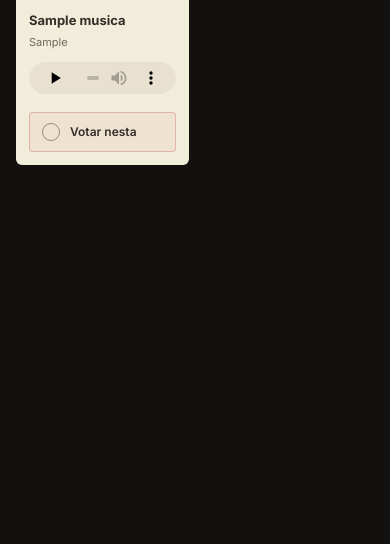
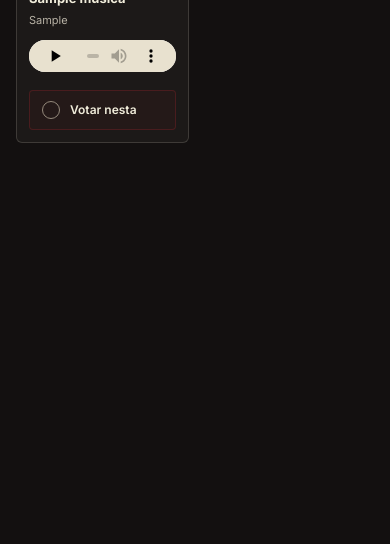
Before and after one commit to arthurjww/Bistro-2026, a Flask app: page / in a window 390 px wide. Shown: the part 958-1502 px from the top of the page. Before the commit the page ends 1123 px from the top, so only its background shows below. Run offline with Flask 3, Linux system fonts and the light colour scheme; tables that the repository leaves empty hold one stand-in row (values such as "Sample post"); some web fonts are replaced.

Commit message:
refeito dnovo

```diff
--- a/musicas/frontend/templates/musicas/index.html
+++ b/musicas/frontend/templates/musicas/index.html
@@ -107,14 +81,12 @@
         text-transform: uppercase;
         letter-spacing: 1px;
     }
-
     .estilo-layout {
         display: grid;
         grid-template-columns: minmax(280px, 1fr) minmax(320px, 1.15fr);
         gap: 22px;
-        align-items: stretch;
+        align-items: start;
     }
-
     .panel-label {
         font-size: 11px;
         font-weight: 700;
@@ -245,57 +174,44 @@
         border-color: rgba(184, 38, 45, 0.3);
         pointer-events: none;
     }
-
     .musica-lista-item .voto-label input[type="radio"] { width: 15px; height: 15px; }
-    .musica-lista-item .voto-texto { font-size: 11px; color: var(--card); }
-
-    .lista-sem-musicas {
-        padding: 18px 20px;
-        color: #b8b2a5;
-        font-size: 12px;
-    }
-
+    .musica-lista-item .voto-texto { font-size: 11px; color: #F1EDDB; }
+    .lista-sem-musicas { padding: 18px 20px; color: #b8b2a5; font-size: 12px; }
     .musicas-grid {
         display: grid;
         grid-template-columns: repeat(2, minmax(0, 1fr));
+        grid-template-rows: 1fr 1fr;
         gap: 14px;
+        height: 580px;
+        min-height: 580px;
     }
-
     .musica-card {
-        background: var(--card);
-        border: 1px solid transparent;
+        background: rgba(241, 237, 219, 0.04);
+        border: 1px solid rgba(241, 237, 219, 0.16);
         border-radius: 6px;
         overflow: hidden;
         transition: transform 0.2s ease, box-shadow 0.2s ease;
         position: relative;
         min-width: 0;
+        min-height: 0;
+        height: 100%;
+        display: flex;
+        flex-direction: column;
     }
-
-    .musica-card:hover {
-        transform: translateY(-3px);
-        box-shadow: 0 10px 25px rgba(0, 0, 0, 0.25);
-    }
-
+    .musica-card:hover { transform: translateY(-3px); box-shadow: 0 10px 25px rgba(0, 0, 0, 0.25); }
     .musica-card.selecionada {
         border: 2px solid var(--accent);
         box-shadow: 0 0 0 2px rgba(184, 38, 45, 0.2);
     }
-
     .capa-wrapper {
         position: relative;
         width: 100%;
-        aspect-ratio: 1;
+        flex: 1 1 auto;
+        min-height: 0;
         background: #332D27;
         overflow: hidden;
     }
-
-    .capa-wrapper img {
-        width: 100%;
-        height: 100%;
-        object-fit: cover;
-        display: block;
-    }
-
+    .capa-wrapper img { width: 100%; height: 100%; object-fit: cover; display: block; }
     .capa-placeholder {
         width: 100%;
         height: 100%;
@@ -334,37 +248,26 @@
         align-items: center;
         justify-content: center;
     }
-
-    .musica-info { padding: 14px; }
-
+    .musica-info { padding: 12px 14px 14px; flex-shrink: 0; }
     .musica-nome {
         font-size: 14px;
         font-weight: 700;
-        color: var(--text);
+        color: #F1EDDB;
         margin-bottom: 3px;
         white-space: nowrap;
         overflow: hidden;
         text-overflow: ellipsis;
     }
-
     .musica-artista {
-        color: var(--muted);
+        color: #b8b2a5;
         font-size: 12px;
         margin-bottom: 12px;
         white-space: nowrap;
         overflow: hidden;
         text-overflow: ellipsis;
     }
-
-    .preview-audio {
-        width: 100%;
-        height: 32px;
-        margin-bottom: 12px;
-        border-radius: 4px;
-    }
-
+    .preview-audio { width: 100%; height: 32px; margin-bottom: 12px; border-radius: 4px; }
     .preview-audio::-webkit-media-controls-panel { background: #e8e1cf; }
-
     .voto-label {
         display: flex;
         align-items: center;
@@ -410,13 +303,7 @@
         background: white;
         border-radius: 50%;
     }
-
-    .voto-texto {
-        font-size: 12px;
-        font-weight: 600;
-        color: var(--text);
-    }
-
+    .voto-texto { font-size: 12px; font-weight: 600; color: #F1EDDB; }
     .enviar-wrapper {
         position: fixed;
         left: 0;
@@ -445,38 +331,19 @@
         cursor: pointer;
         transition: background 0.2s, transform 0.15s;
     }
-
-    .btn-enviar:hover {
-        background: var(--accent-hover);
-        transform: translateY(-2px);
-    }
-
+    .btn-enviar:hover { background: var(--accent-hover); transform: translateY(-2px); }
     .btn-enviar:active { transform: translateY(0); }
-
-    .resultados-info {
-        text-align: center;
-        color: #b8b2a5;
-        margin-top: 10px;
-        font-size: 12px;
-    }
-
-    .sem-musicas {
-        text-align: center;
-        color: #b8b2a5;
-        padding: 3rem 1rem;
-        font-size: 14px;
-    }
-
+    .resultados-info { text-align: center; color: #b8b2a5; margin-top: 10px; font-size: 12px; }
+    .sem-musicas { text-align: center; color: #b8b2a5; padding: 3rem 1rem; font-size: 14px; }
     @keyframes fadeIn {
         from { opacity: 0; transform: translateY(-8px); }
         to { opacity: 1; transform: translateY(0); }
     }
-
     @media (max-width: 900px) {
         .estilo-layout { grid-template-columns: 1fr; }
-        .lista-outras-musicas { min-height: 320px; max-height: 380px; }
+        .lista-outras-musicas,
+        .musicas-grid { height: 420px; min-height: 420px; max-height: 420px; }
     }
-
     @media (max-width: 600px) {
         .container { padding: 30px 16px 30px; }
         header h1 { font-size: 40px; }
```
Also changed, not shown: other parts of musicas/frontend/templates/musicas/index.html (+21 -109 lines).
